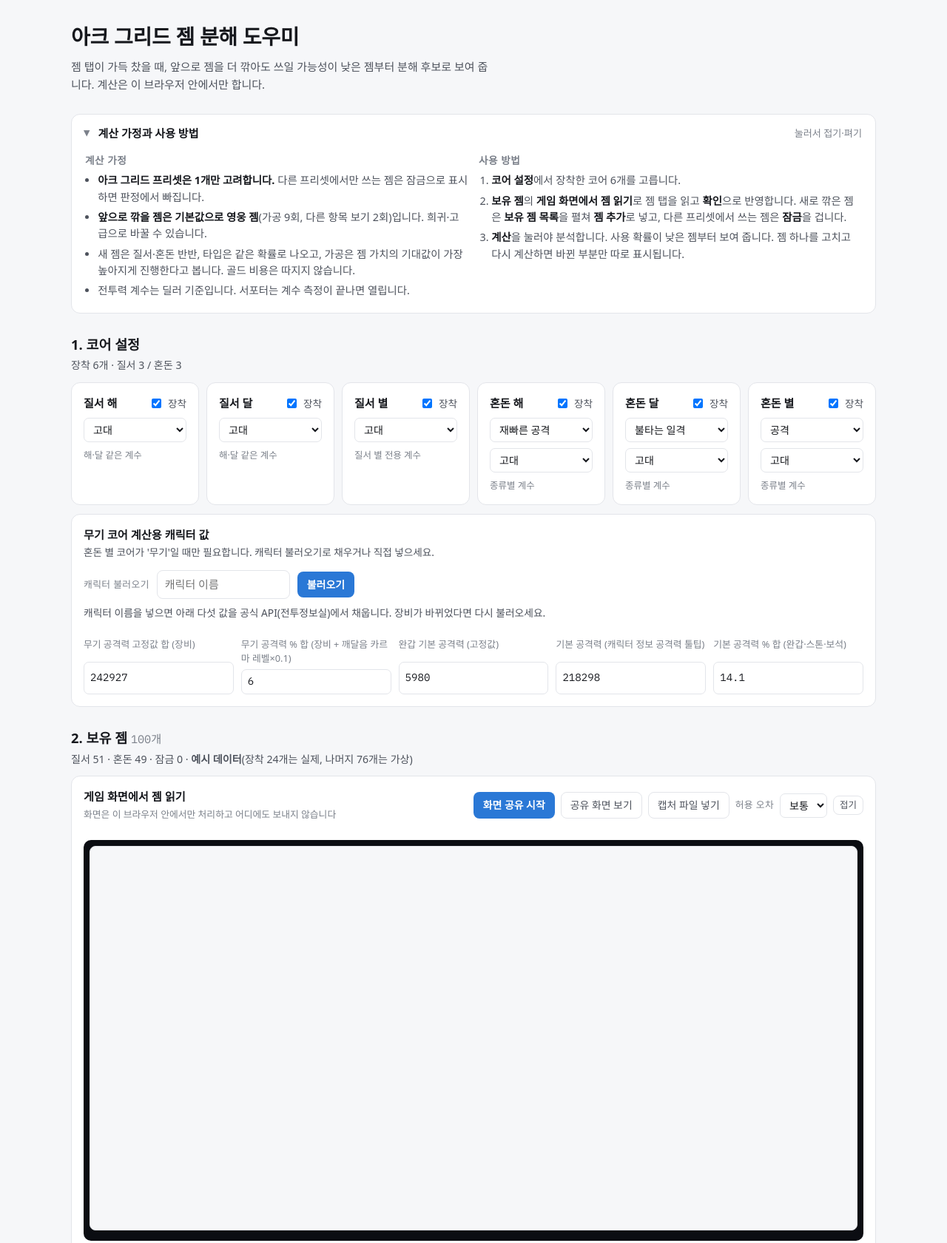
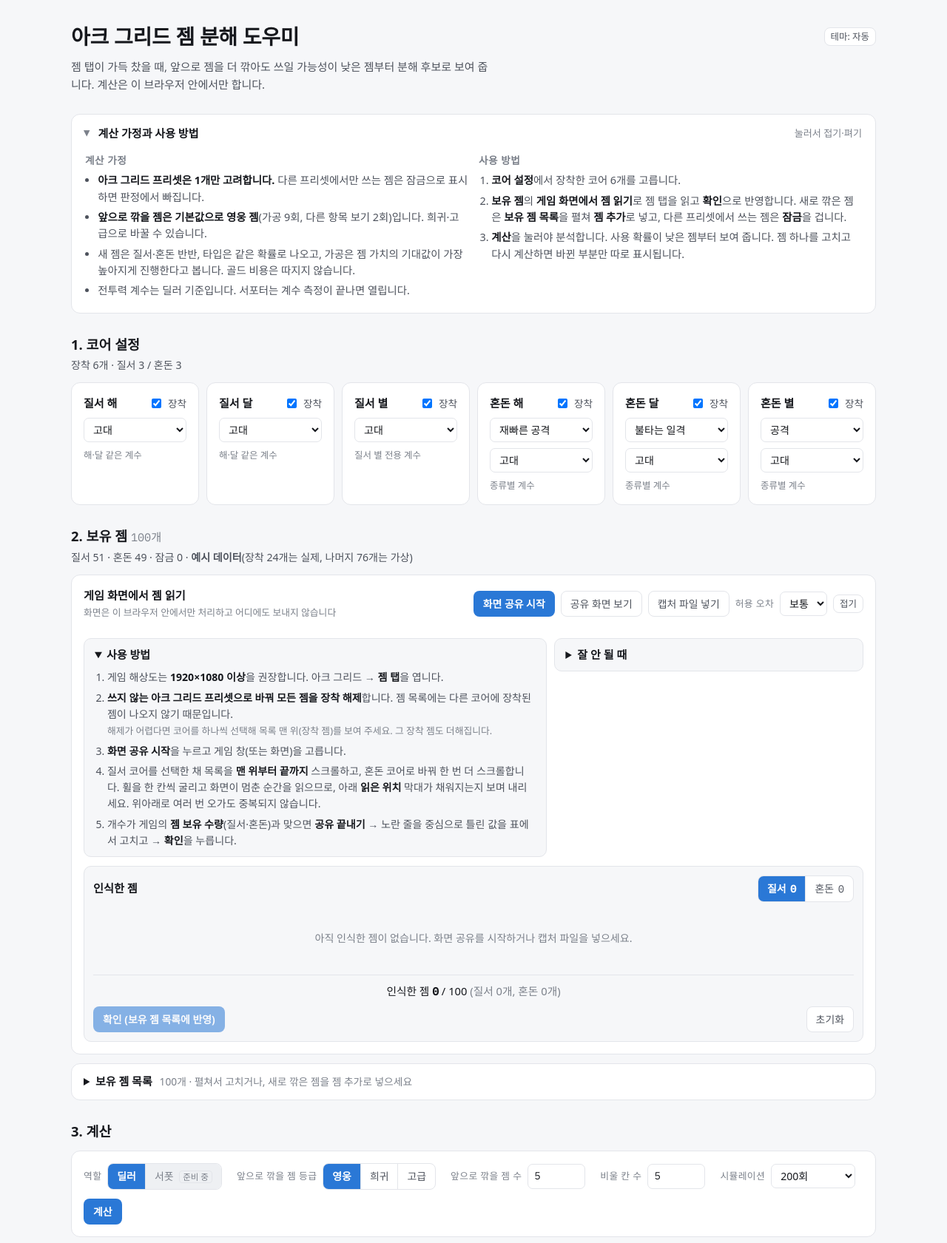
Before and after one commit to craft0421/arkgrid_gem_decompose_suggestion_system, a website: page index.html in a window 1280 px wide. Shown: the top 1681 px of the page at 74% size. Drawn offline with Linux system fonts and the light colour scheme; a web font is replaced by a local one.

Commit message:
페이지 가독성 개선 및 관련 기능 버그 수정

```diff
--- a/css/app.css
+++ b/css/app.css
@@ -1,4 +1,6 @@
 /* 레이아웃: 위에서 아래로 단계 1(코어) → 2(젬 편집) → 3(계산) → 결과. 데모 페이지와 같은 토큰 */
+/* hidden 속성은 어떤 display 지정보다 우선 (예전에는 .weapon·.rec-view의 display: grid가 이겨서 숨겨지지 않았음) */
+[hidden] { display: none !important; }
 :root {
   --bg: #f6f7f9; --surface: #ffffff; --line: #e3e5ea; --grid: #eef0f3;
   --fg: #16181d; --fg-2: #4d525c; --fg-3: #7b808a; --accent: #2a78d6; --accent-fg: #ffffff;
@@ -37,6 +39,8 @@ h2 { font-size: 1.15rem; font-weight: 600; margin: 0; text-wrap: balance; }
 h3 { font-size: 0.95rem; font-weight: 600; margin: 0; }
 p { margin: 0; }
 header { display: grid; gap: 8px; }
+.head-row { display: flex; justify-content: space-between; align-items: center; gap: 12px; flex-wrap: wrap; }
+#theme-btn { flex: none; }
 .lede { color: var(--fg-2); max-width: 66ch; }
 .num { font-family: var(--font-num); font-variant-numeric: tabular-nums; }
 .card { background: var(--surface); border: 1px solid var(--line); border-radius: 12px; padding: 16px; min-width: 0; }
@@ -191,10 +195,9 @@ tr.chk td { background: var(--warn-bg); }
 .rec-title { display: grid; gap: 2px; }
 .rec-sub { font-size: 0.8rem; color: var(--fg-3); }
 .rec-tools { display: flex; flex-wrap: wrap; gap: 8px; align-items: center; }
-.rec-body { display: grid; grid-template-columns: minmax(0, 5fr) minmax(0, 7fr); gap: 16px; align-items: start; }
-.rec-body[hidden] { display: none; }
-@media (max-width: 900px) { .rec-body { grid-template-columns: minmax(0, 1fr); } }
+.rec-body { display: grid; grid-template-columns: minmax(0, 1fr); gap: 12px; } /* 위: 사용 방법·잘 안 될 때, 아래: 인식한 젬(전체 폭) */
 .rec-left, .rec-right { display: grid; gap: 10px; min-width: 0; }
+@media (min-width: 900px) { .rec-left { grid-template-columns: minmax(0, 3fr) minmax(0, 2fr); align-items: start; } }
 .rec-left details { background: var(--bg); border: 1px solid var(--line); border-radius: 10px; padding: 10px 14px; }
 .rec-left summary { cursor: pointer; font-weight: 600; }
 .rec-left ol { margin: 8px 0 0; padding-left: 1.2em; display: grid; gap: 6px; font-size: 0.88rem; color: var(--fg-2); }
--- a/index.html
+++ b/index.html
@@ -7,11 +7,13 @@
 <link rel="preconnect" href="https://fonts.googleapis.com">
 <link rel="stylesheet" href="https://fonts.googleapis.com/css2?family=IBM+Plex+Sans+KR:wght@400;500;600;700&family=IBM+Plex+Mono:wght@400;500&display=swap">
 <link rel="stylesheet" href="css/app.css">
+<script>/* 테마: 저장된 선택(밝게/어둡게)을 그리기 전에 적용해 깜빡임 방지. 없으면 기기 설정을 따름 */
+try { var t = localStorage.getItem('arkgrid-helper-v1-theme'); if (t === 'light' || t === 'dark') document.documentElement.dataset.theme = t; } catch (e) {}</script>
 </head>
 <body>
 <div class="wrap" id="app">
   <header>
-    <h1>아크 그리드 젬 분해 도우미</h1>
+    <div class="head-row"><h1>아크 그리드 젬 분해 도우미</h1><button class="btn small" id="theme-btn" type="button" title="화면 테마 바꾸기 (자동 → 밝게 → 어둡게)">테마: 자동</button></div>
     <p class="lede">젬 탭이 가득 찼을 때, 앞으로 젬을 더 깎아도 쓰일 가능성이 낮은 젬부터 분해 후보로 보여 줍니다. 계산은 이 브라우저 안에서만 합니다.</p>
   </header>
 
@@ -80,7 +82,7 @@
               <li><b>쓰지 않는 아크 그리드 프리셋으로 바꿔 모든 젬을 장착 해제</b>합니다. 젬 목록에는 다른 코어에 장착된 젬이 나오지 않기 때문입니다.
                 <span class="hint">해제가 어렵다면 코어를 하나씩 선택해 목록 맨 위(장착 젬)를 보여 주세요. 그 장착 젬도 더해집니다.</span></li>
               <li><b>화면 공유 시작</b>을 누르고 게임 창(또는 화면)을 고릅니다.</li>
-              <li>질서 코어를 선택한 채 목록을 <b>맨 위부터 끝까지</b> 스크롤하고, 혼돈 코어로 바꿔 한 번 더 스크롤합니다. 휠을 한 칸씩 굴리고 화면이 멈춘 순간을 읽으므로, 오른쪽 <b>읽은 위치</b> 막대가 채워지는지 보며 내리세요. 위아래로 여러 번 오가도 중복되지 않습니다.</li>
+              <li>질서 코어를 선택한 채 목록을 <b>맨 위부터 끝까지</b> 스크롤하고, 혼돈 코어로 바꿔 한 번 더 스크롤합니다. 휠을 한 칸씩 굴리고 화면이 멈춘 순간을 읽으므로, 아래 <b>읽은 위치</b> 막대가 채워지는지 보며 내리세요. 위아래로 여러 번 오가도 중복되지 않습니다.</li>
               <li>개수가 게임의 <b>젬 보유 수량</b>(질서·혼돈)과 맞으면 <b>공유 끝내기</b> → 노란 줄을 중심으로 틀린 값을 표에서 고치고 → <b>확인</b>을 누릅니다.</li>
             </ol>
           </details>
@@ -90,7 +92,7 @@
               <dt>화면 공유가 안 됩니다</dt><dd>PC의 크롬이나 엣지에서 열어 주세요. 휴대폰이나 일부 브라우저는 화면 공유를 지원하지 않습니다. 스크린샷을 찍어 <b>캡처 파일 넣기</b>로 넣어도 됩니다.</dd>
               <dt>젬이 인식되지 않습니다</dt><dd><b>공유 화면 보기</b>로 파란 상자(기준 위치)와 초록 상자(읽은 줄)가 젬 목록에 맞는지 보세요. 어긋나면 해상도를 1920×1080, 화면을 창 모드로 바꾸고 21:9 강제 설정을 끄세요.</dd>
               <dt>노란 줄(확인 필요)이 많습니다</dt><dd>해상도가 낮으면 글자가 작아 자주 생깁니다. 1920×1080 이상을 권장합니다. 표시가 너무 많거나 적으면 <b>허용 오차</b>를 조절하세요. 값은 표에서 바로 고칠 수 있습니다.</dd>
-              <dt>개수가 모자랍니다</dt><dd>스크롤을 한 번에 많이 내리면 줄을 놓칩니다. 오른쪽 <b>읽은 위치</b> 막대의 빈 곳(몇 번째 줄인지 표시)으로 다시 스크롤해 보여 주면 채워집니다.</dd>
+              <dt>개수가 모자랍니다</dt><dd>스크롤을 한 번에 많이 내리면 줄을 놓칩니다. 아래 <b>읽은 위치</b> 막대의 빈 곳(몇 번째 줄인지 표시)으로 다시 스크롤해 보여 주면 채워집니다.</dd>
               <dt>게임 창을 보는 동안 멈추나요?</dt><dd>이 페이지가 가려져 있어도 계속 캡처합니다.</dd>
             </dl>
           </details>
--- a/js/app.js
+++ b/js/app.js
@@ -38,6 +38,21 @@ function toast(msg) {
 
 // ---- 안내 접기 기억 ----
 const notice = $('notice');
+// ---- 테마 (자동 = 기기 설정 따름 / 밝게 / 어둡게). 색은 css의 :root 토큰과 [data-theme]으로 바뀜 ----
+const THEMES = [['auto', '자동'], ['light', '밝게'], ['dark', '어둡게']];
+const themeBtn = $('theme-btn');
+const applyTheme = (t) => {
+  if (t === 'auto') delete document.documentElement.dataset.theme; else document.documentElement.dataset.theme = t;
+  themeBtn.textContent = `테마: ${THEMES.find(([k]) => k === t)[1]}`;
+};
+let theme = 'auto';
+try { const t = localStorage.getItem(KEY + '-theme'); if (t === 'light' || t === 'dark') theme = t; } catch (e) {}
+applyTheme(theme);
+themeBtn.addEventListener('click', () => {
+  theme = THEMES[(THEMES.findIndex(([k]) => k === theme) + 1) % THEMES.length][0];
+  applyTheme(theme);
+  try { if (theme === 'auto') localStorage.removeItem(KEY + '-theme'); else localStorage.setItem(KEY + '-theme', theme); } catch (e) {}
+});
 try { if (localStorage.getItem(KEY + '-notice') === '0') notice.open = false; } catch (e) {}
 notice.addEventListener('toggle', () => { try { localStorage.setItem(KEY + '-notice', notice.open ? '1' : '0'); } catch (e) {} });
 
@@ -78,11 +93,16 @@ $('weapon-grid').addEventListener('change', (e) => {
   if (Number.isFinite(v) && v >= 0) { state.weapon[k] = v; changed(); } else e.target.value = state.weapon[k];
 });
 
+let charCooldown = 0;
 // ---- 1-1. 캐릭터 불러오기: 무기 코어 값만 (혼돈 별 = 무기일 때만 보임). 서버 /api/character → 공식 API 대리 호출 ----
 $('char-form').addEventListener('submit', async (e) => {
   e.preventDefault();
   const name = $('char-name').value.trim(), msg = $('char-msg');
+  // 혼돈 별 = 무기 코어가 아니면 호출하지 않음 (공식 API 한도 분당 100회 보호. 서버도 IP당 분당 10회·전체 90회로 막음)
+  if (!state.cores.some((c) => c.enabled && c.family === '혼돈' && c.name === '무기')) { msg.textContent = '혼돈 별 코어를 무기로 고른 경우에만 불러올 수 있습니다.'; return; }
   if (!name) { msg.textContent = '캐릭터 이름을 넣어 주세요.'; return; }
+  if (Date.now() < charCooldown) { msg.textContent = '잠시 뒤에 다시 눌러 주세요.'; return; }
+  charCooldown = Date.now() + 5000; // 연타 방지: 5초에 한 번
   $('char-go').disabled = true;
   msg.textContent = '불러오는 중… (서버가 잠들어 있었다면 처음 한 번은 30초쯤 걸릴 수 있습니다)';
   try {
--- a/js/capture.js
+++ b/js/capture.js
@@ -1,4 +1,4 @@
-// 화면 인식 패널: 화면 공유(자동 캡처) 또는 캡처 파일 → 인식 → 오른쪽 목록에 실시간 표시 → 표에서 수정 → '확인'으로 보유 젬 목록에 반영
+// 화면 인식 패널: 화면 공유(자동 캡처) 또는 캡처 파일 → 인식 → 아래 목록에 실시간 표시 → 표에서 수정 → '확인'으로 보유 젬 목록에 반영
 //  - 공유 중에는 0.1초마다 캡처하고, 연속 두 장이 똑같이 읽힌(화면이 멈춘) 경우만 받아들임 → 스크롤 도중·마우스 강조 순간의 오인식을 거름
 //  - 줄은 '목록 안 위치'로 합치므로 위아래로 여러 번 스크롤해도 중복되지 않음 (recognize.js stitch)
 //  - 공유 중에는 목록이 계속 갱신되므로 읽기 전용, 공유를 끝내면 수정 가능
@@ -19,7 +19,7 @@ export function createCapture(els, { onApply }) {
   const cap = document.createElement('canvas');
   const capCtx = cap.getContext('2d', { willReadFrequently: true });
   let lastFrame = null;  // 공유 화면 보기용 (마지막 인식 결과)
-  let review = [];       // 오른쪽 목록 (편집기 젬)
+  let review = [];       // 인식한 젬 목록 (편집기 젬)
   let tab = '질서';
   let edited = false;    // 인식 뒤 사용자가 표에서 고쳤는지
   let sum = null;
@@ -77,7 +77,7 @@ export function createCapture(els, { onApply }) {
     return { id: newId(), type, will: g.will, points: g.points, e1, l1: g.l1, e2, l2: g.l2, locked: false, check: check.length ? check.join(', ') : null };
   }
 
-  // ---- 오른쪽 목록 (표에서 바로 수정) ----
+  // ---- 인식한 젬 목록 (표에서 바로 수정) ----
   const editor = createEditor({
     table: els.table, getGems: () => review, setGems: (g) => { review = g; },
     onChange: () => { edited = true; renderCounts(); },
```
